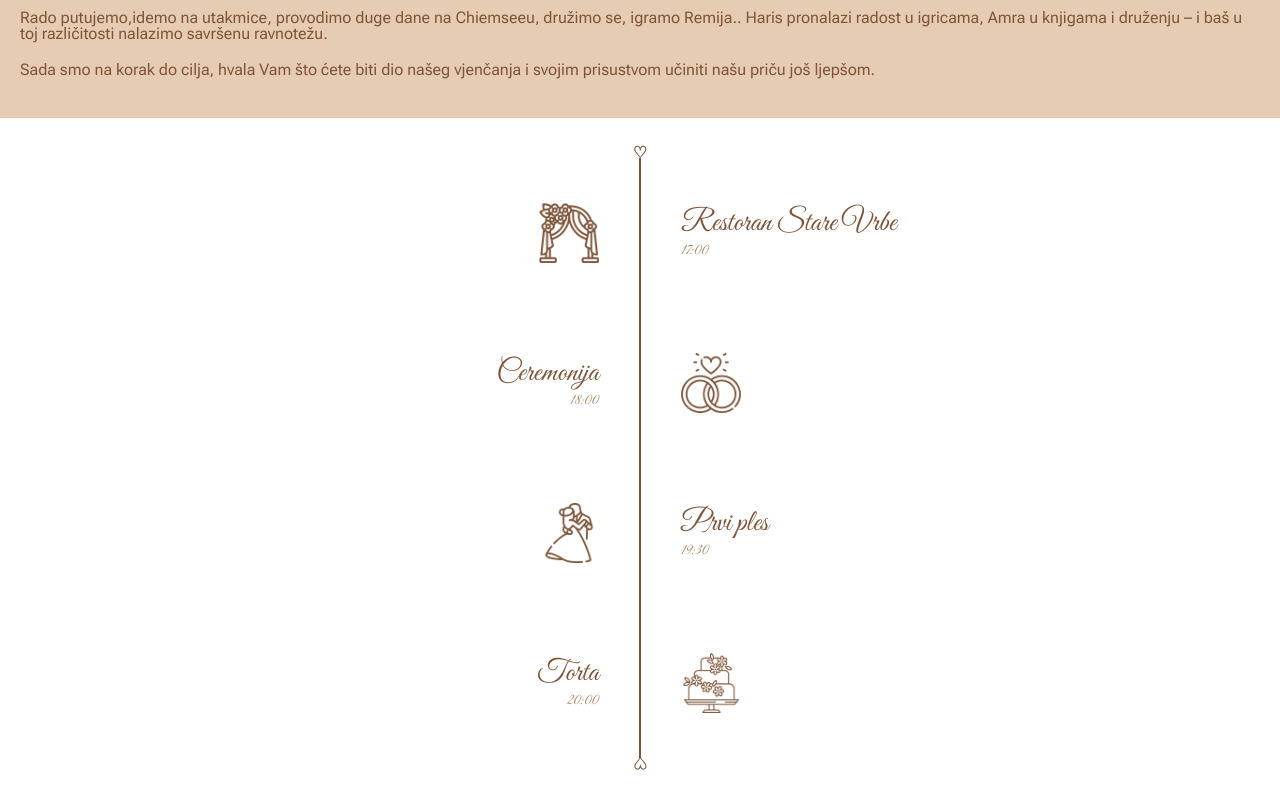
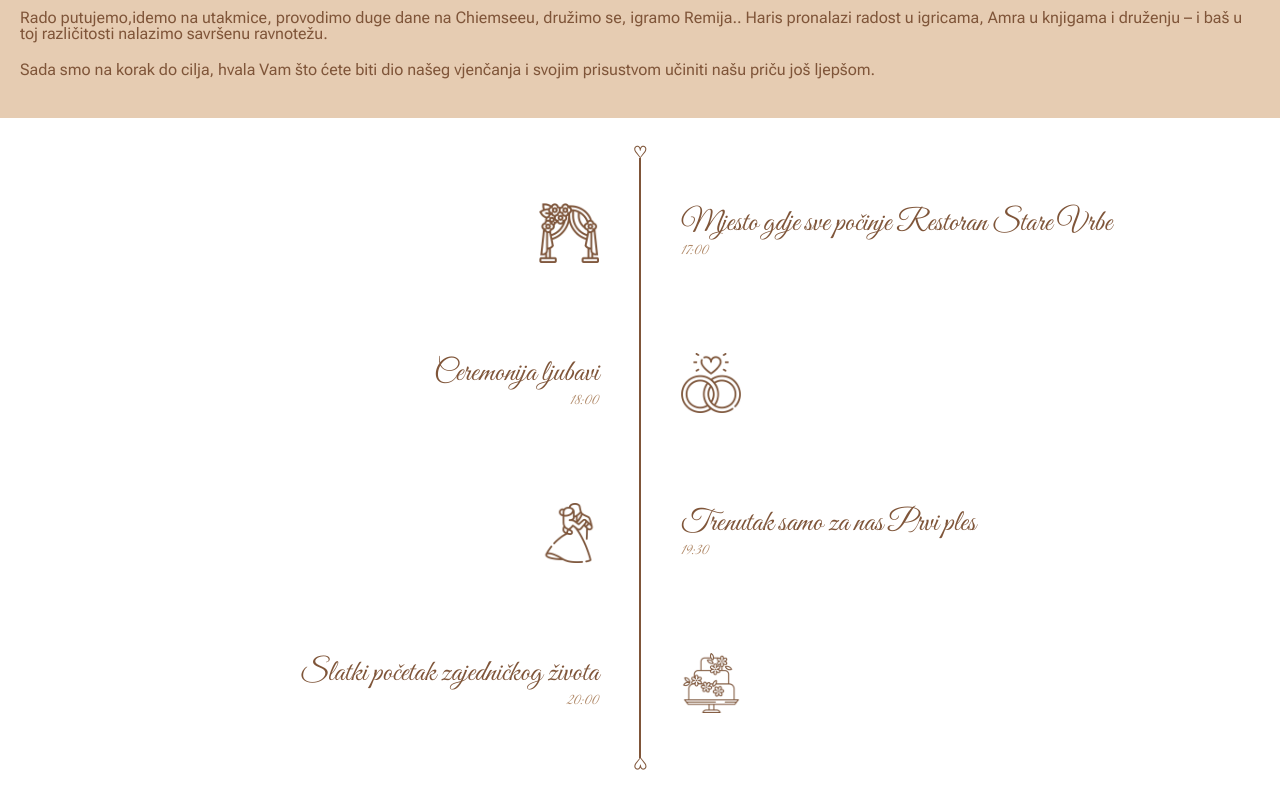
Before and after one commit to hariskablar/ceremony, a React (Vite) app: page / in a window 1280 px wide. Shown: the part 1808-2606 px from the top of the page. Built offline with nearby package versions, Linux system fonts and the light colour scheme.

Commit message:
new titles in steps

```diff
--- a/src/components/Steps.jsx
+++ b/src/components/Steps.jsx
@@ -5,24 +5,32 @@ const Steps = () => {
     <>
       <div className='flex flex-col w-full h-auto items-stretch my-10 heart-element relative'>
         <Step
-          title='Restoran Stare Vrbe'
+          title='Mjesto gdje sve počinje
+          Restoran Stare Vrbe'
           time='17:00'
           image='./wedding-arch.webp'
           reverse={false}
         />
         <Step
-          title='Ceremonija'
+          title='Ceremonija ljubavi'
           time='18:00'
           image='./marriage.webp'
           reverse={true}
         />
         <Step
-          title='Prvi ples'
+          title='Trenutak samo za nas
+          Prvi ples'
           time='19:30'
           image='./dance.webp'
           reverse={false}
         />
-        <Step title='Torta' time='20:00' image='./cake.webp' reverse={true} />
+        <Step
+          title='Slatki početak
+        zajedničkog života'
+          time='20:00'
+          image='./cake.webp'
+          reverse={true}
+        />
       </div>
     </>
   );
```
